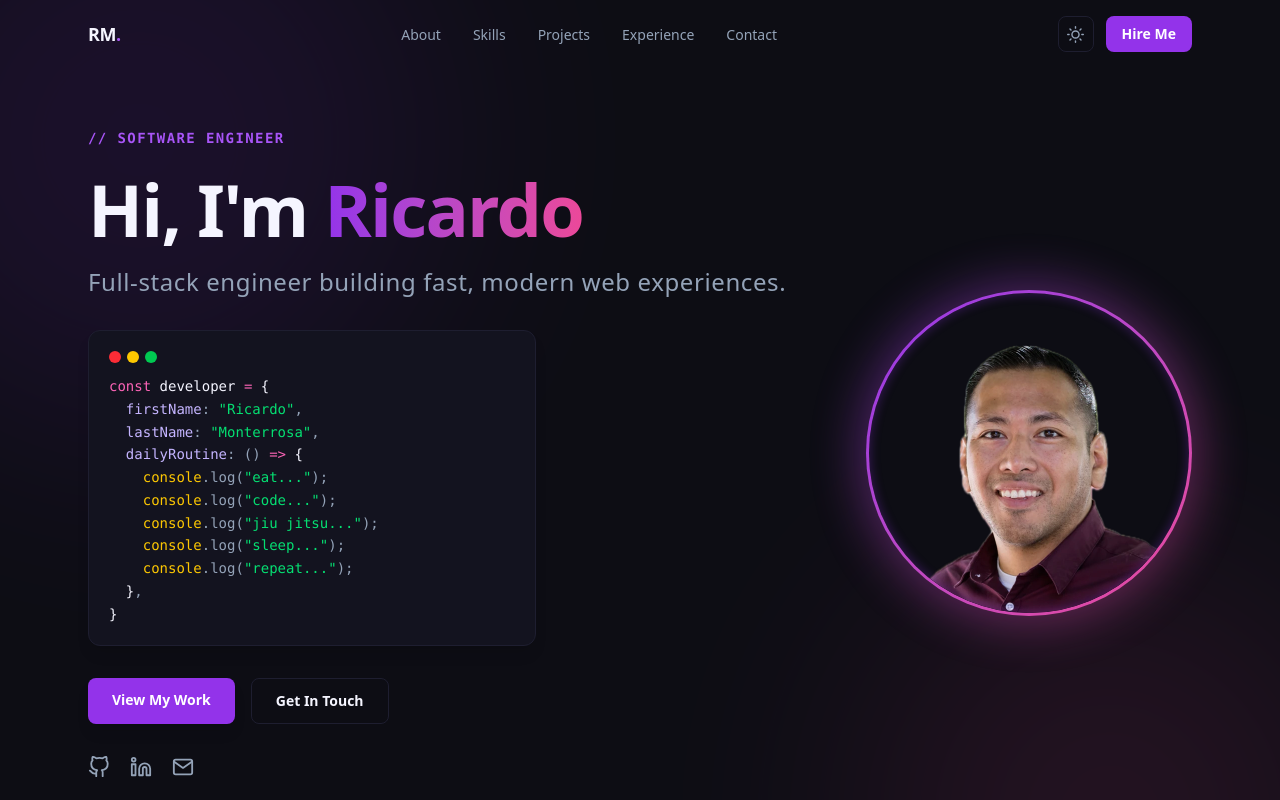
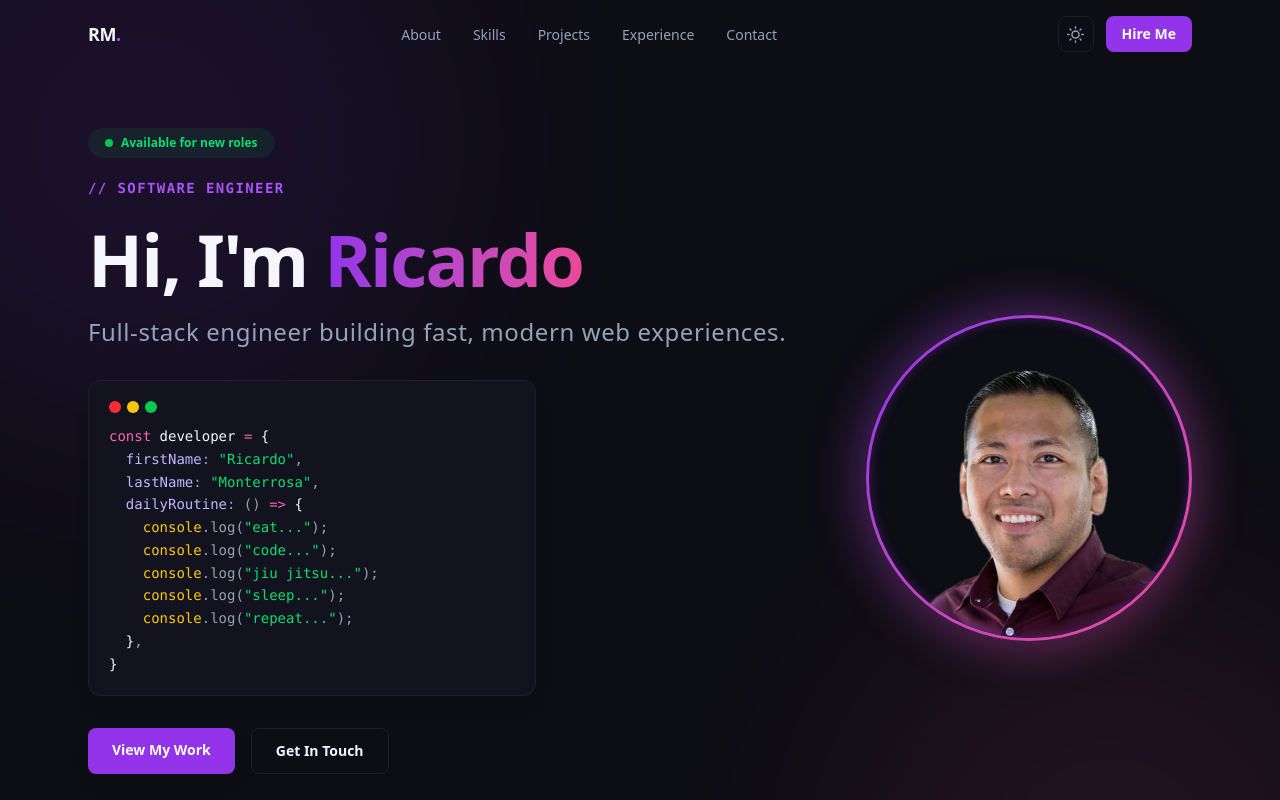
Before and after one commit to ricky-antonio/rickycodes-portfolio, a Next.js app: page / in a window 1280 px wide. Shown: the top 800 px of the page. Built offline with nearby package versions, Linux system fonts and the light colour scheme.

Commit message:
Add availability badge, swap AI stat, surface GitHub projects link
- Hero: animated green "Available for new roles" pill above eyebrow
- About: swap "TypeScript First" stat for "3 AI Apps Live" (FiCpu icon)
- Projects: "View all projects on GitHub" link below the grid

```diff
--- a/src/components/sections/About.tsx
+++ b/src/components/sections/About.tsx
@@ -1,11 +1,11 @@
-import { FiCode, FiLayers, FiZap } from "react-icons/fi";
+import { FiCpu, FiLayers, FiZap } from "react-icons/fi";
 import { personal, education } from "@/lib/data";
 import { InViewWrapper } from "@/components/InViewWrapper";
 
 const stats = [
   { icon: FiZap,    value: "4+",  label: "Years Experience" },
   { icon: FiLayers, value: "10+", label: "Projects Shipped" },
-  { icon: FiCode,   value: "TS",  label: "TypeScript First" },
+  { icon: FiCpu,    value: "3",   label: "AI Apps Live" },
 ];
 
 export function About() {
--- a/src/components/sections/Hero.tsx
+++ b/src/components/sections/Hero.tsx
@@ -17,6 +17,17 @@ export function Hero() {
 
           {/* ── Left column ── */}
           <div className="flex flex-1 flex-col items-center text-center lg:items-start lg:text-left">
+
+            <div
+              className="anim-fade-up mb-5 inline-flex items-center gap-2 rounded-full border border-green-500/30 bg-green-500/10 px-4 py-1.5 text-xs font-semibold text-green-400"
+              style={{ animationDelay: "0ms" }}
+            >
+              <span className="relative flex h-2 w-2">
+                <span className="absolute inline-flex h-full w-full animate-ping rounded-full bg-green-400 opacity-75" />
+                <span className="relative inline-flex h-2 w-2 rounded-full bg-green-500" />
+              </span>
+              Available for new roles
+            </div>
 
             <p
               className="anim-fade-up mb-4 font-mono text-sm font-semibold tracking-widest text-accent-text uppercase"
--- a/src/components/sections/Projects.tsx
+++ b/src/components/sections/Projects.tsx
@@ -5,7 +5,7 @@ import { motion, AnimatePresence } from "framer-motion";
 import Image from "next/image";
 import Link from "next/link";
 import { FiGithub, FiExternalLink } from "react-icons/fi";
-import { projects } from "@/lib/data";
+import { projects, personal } from "@/lib/data";
 
 const fadeUp = (delay = 0) => ({
   initial: { opacity: 0, y: 24 },
@@ -123,6 +123,18 @@ export function Projects() {
           </AnimatePresence>
         </div>
 
+        <motion.div {...fadeUp(0.3)} className="mt-12 text-center">
+          <Link
+            href={personal.github}
+            target="_blank"
+            rel="noopener noreferrer"
+            className="inline-flex items-center gap-2 rounded-lg border border-border px-6 py-3 text-sm font-medium text-muted transition-all hover:border-accent hover:text-accent"
+          >
+            <FiGithub size={16} />
+            View all projects on GitHub
+          </Link>
+        </motion.div>
+
       </div>
     </section>
   );
```
